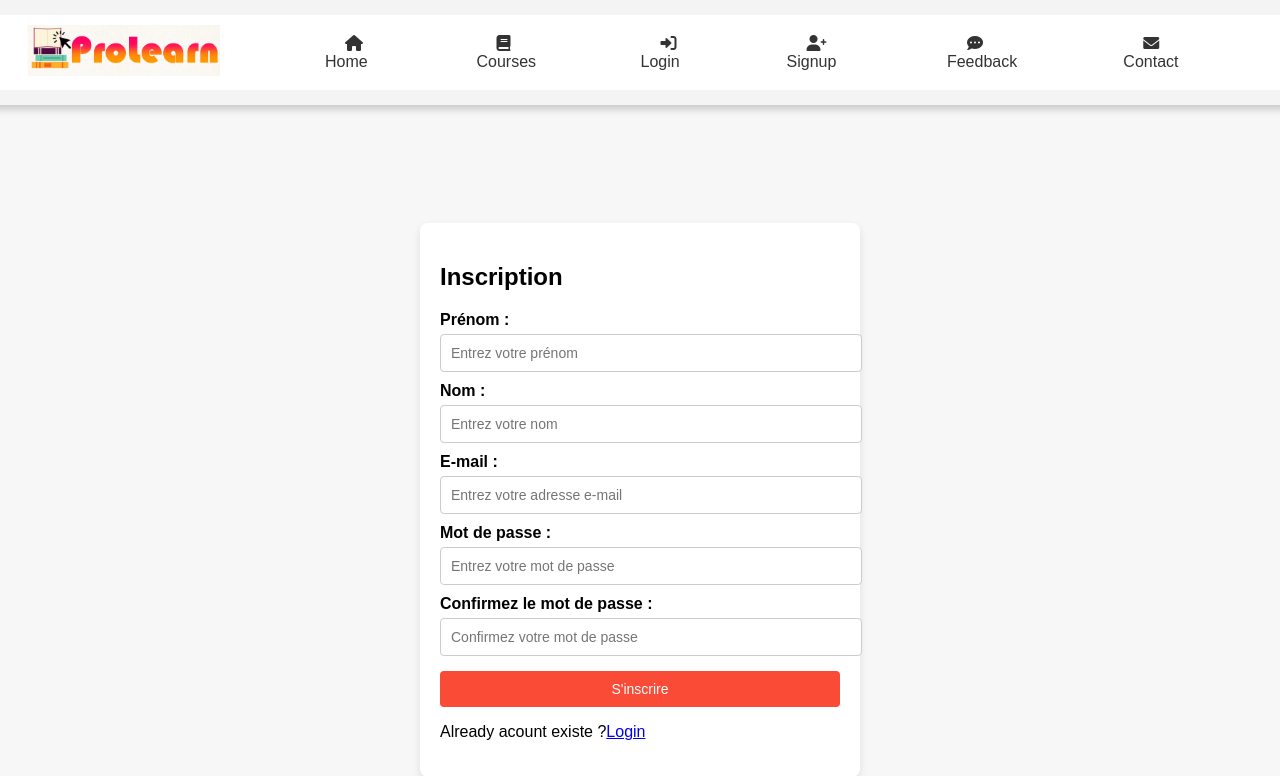
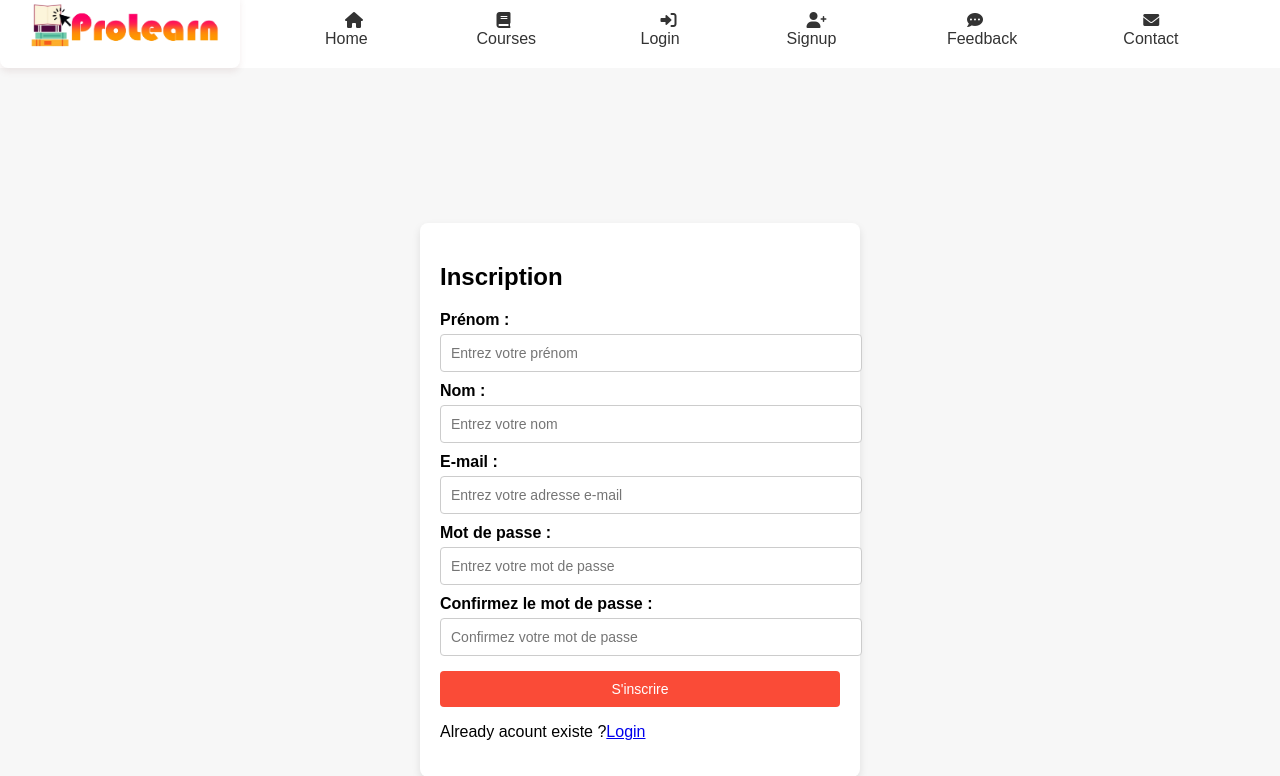
Before and after one commit to yassinehmza/TheLastProLearn, a PHP site: page /your_project_directory/register/register.html in a window 1280 px wide. Shown: the top 776 px of the page. Run offline with PHP 8.4, Linux system fonts and the light colour scheme.

Commit message:
salim123

```diff
--- a/css/register.css
+++ b/css/register.css
@@ -42,13 +42,18 @@ body {
 
   header {
     /*background: linear-gradient(to right, #FA4B37, #DF2771);*/
-    background-color: #f4f4f4;
-    padding: 15px 20px;
-    box-shadow: 0 4px 8px rgba(0, 0, 0, 0.2);
-    position: fixed;
-    width: 100%;
-    top: 0;
-    z-index: 1000;
+    background-color: white;
+color: #333333;
+padding: 15px 30px;
+position: fixed;
+top: 0;
+width: 100%;
+height: 30px;
+z-index: 1050;
+display: flex;
+justify-content: space-between;
+align-items: center;
+transition: background-color 0.3s ease-in-out, box-shadow 0.3s ease-in-out;
 }
 
 nav {
--- a/login/login.html
+++ b/login/login.html
@@ -12,7 +12,7 @@
 <body>
   <header class="nav">
     <nav>
-        <a href="../index.php"><img src="../images/icon/logo.png" style="width: 200px;"></a></div>
+        <a href="../index.php"><img src="../images/extra/ll.png" style="width: 200px;"></a></div>
 
         <span class="hamburger" onclick="toggleMenu()">☰</span>
         <ul id="navLinks">
--- a/register/register.html
+++ b/register/register.html
@@ -13,7 +13,7 @@
 <body>
   <header>
     <nav>
-        <a href="../index.php"><img src="../images/icon/logo.png" style="width: 200px;"></a></div>
+        <a href="../index.php"><img src="../images/extra/ll.png" style="width: 200px;"></a></div>
 
         <span class="hamburger" onclick="toggleMenu()">☰</span>
         <ul id="navLinks">
```
Also changed, not shown: css/login.css (+12 -7 lines).
